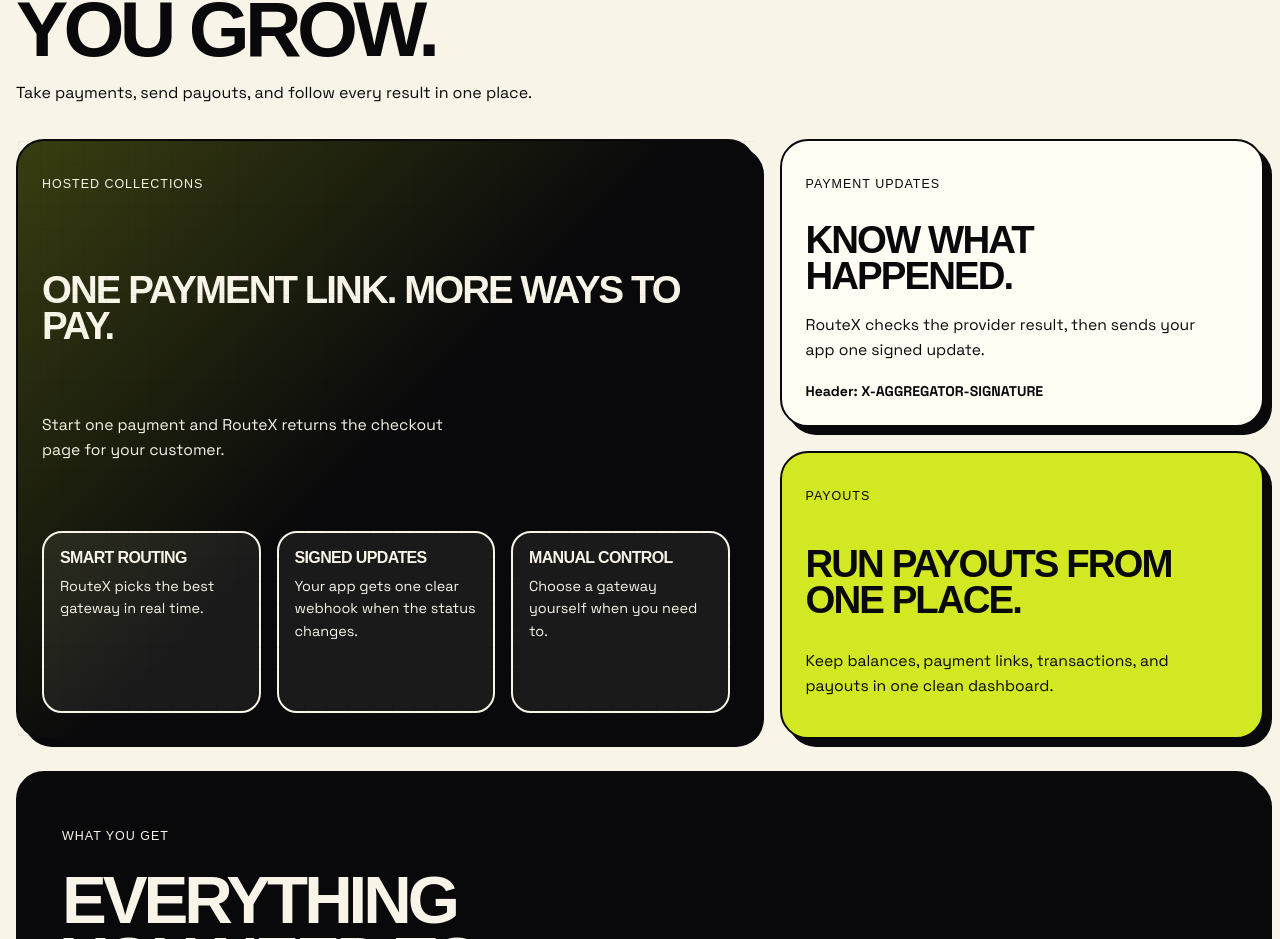
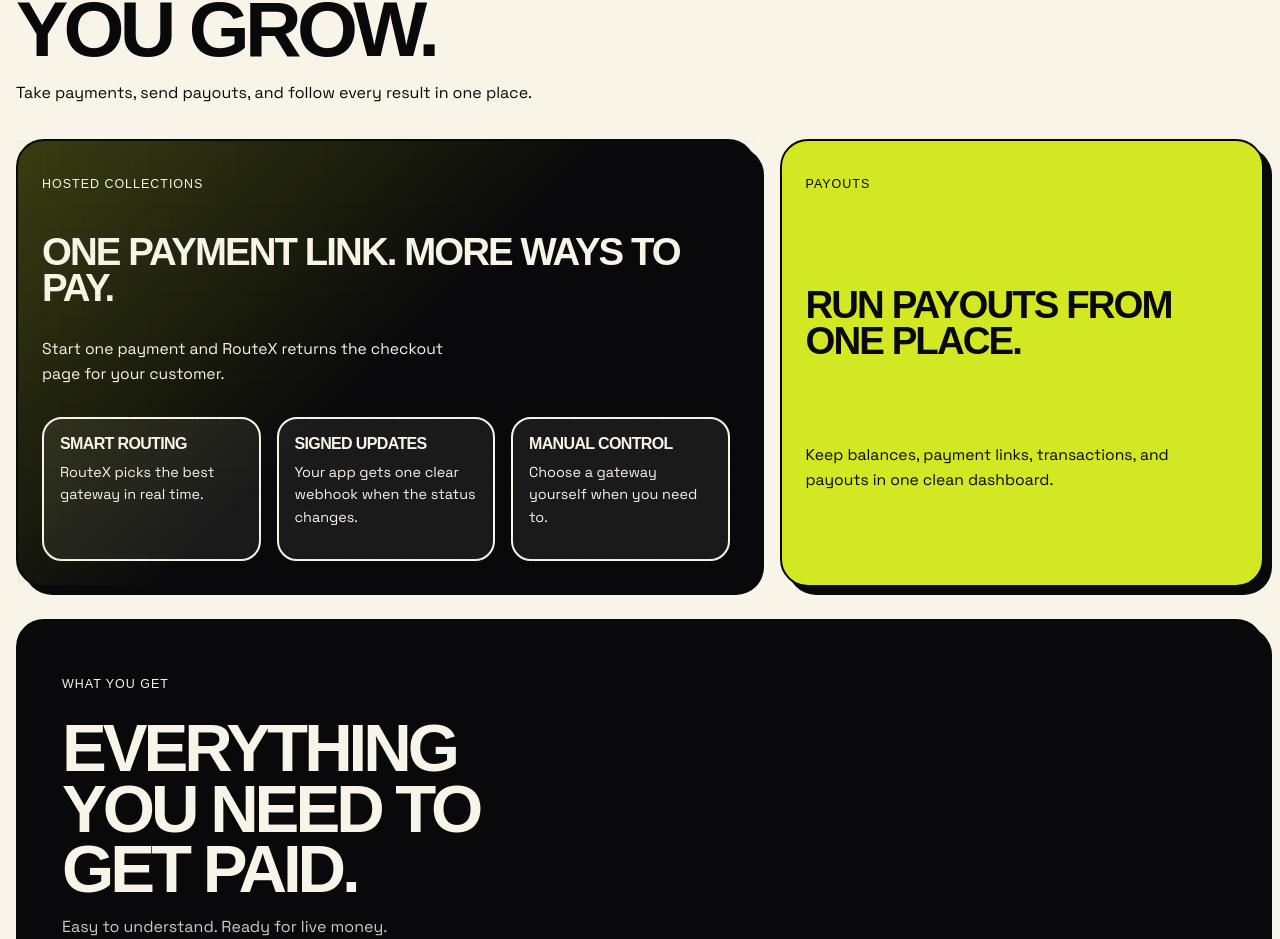
Before and after one commit to Temiloluwa-Ogundiran/routex, a Next.js app in the folder frontend/: page / in a window 1280 px wide. Shown: the part 1278-2217 px from the top of the page. Built offline with nearby package versions, Linux system fonts and the light colour scheme; no server answers; a web font is replaced by a local one.

Commit message:
fix: remove payment updates promo block

```diff
--- a/frontend/components/sections/feature-grid.tsx
+++ b/frontend/components/sections/feature-grid.tsx
@@ -49,15 +49,6 @@
         </article>
 
         <div className="poster-panel__stack">
-          <article className="poster-panel">
-            <p className="poster-panel__eyebrow">Payment updates</p>
-            <h3 className="poster-panel__title">Know what happened.</h3>
-            <p className="poster-panel__copy">
-              RouteX checks the provider result, then sends your app one signed update.
-            </p>
-            <span className="poster-panel__meta">Header: X-AGGREGATOR-SIGNATURE</span>
-          </article>
-
           <article className="poster-panel poster-panel--acid">
             <p className="poster-panel__eyebrow">Payouts</p>
             <h3 className="poster-panel__title">Run payouts from one place.</h3>
```
